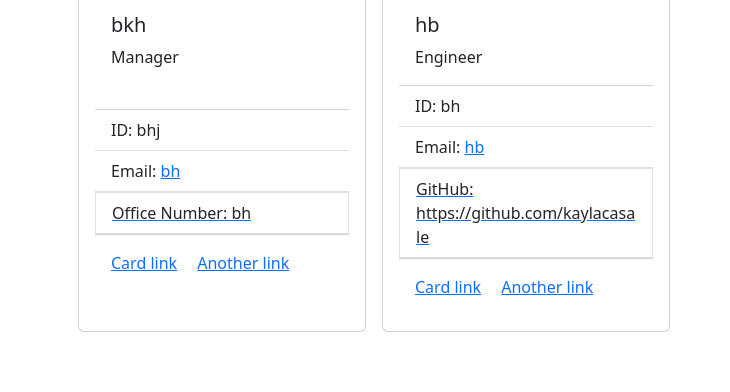
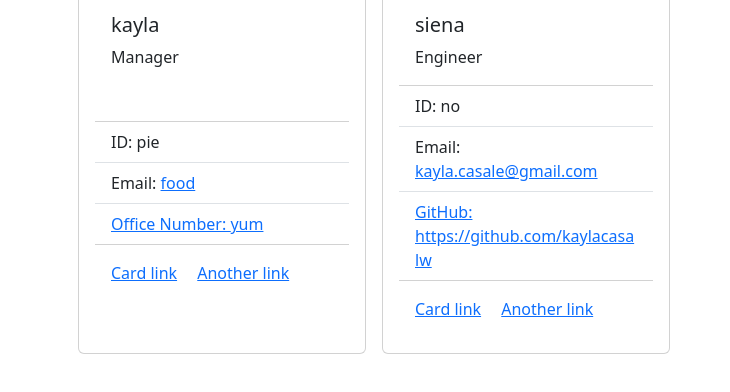
Before and after one commit to kaylacasale/meet-the-team, a website: page index.html in a window 1280 px wide. Shown: the part 100-492 px from the top of the page, without its empty margins (0-730 px from the left). Drawn offline with nearby package versions, Linux system fonts and the light colour scheme.

Commit message:
added portions for displaying URLs and emails and redirecting to correct page

```diff
--- a/index.html
+++ b/index.html
@@ -15,13 +15,13 @@
       <div class="card col-12 col-md-3 col-lg-2 shadow-xl p-3 mx-2" style="width: 18rem;">
         <img class="card-img-top" src="..." alt="Card image cap">
         <div class="card-body">
-            <h5 class="card-title">bkh</h5>
+            <h5 class="card-title">kayla</h5>
             <p class="card-text">Manager</p>
         </div>
         <ul class="list-group list-group-flush">
-            <li class="list-group-item">ID: bhj</li>
-            <li class="list-group-item">Email: <a href="mailto:bhsubject=subject text">bh</li>
-            <li class="list-group-item">Office Number: bh</li>
+            <li class="list-group-item">ID: pie</li>
+            <li class="list-group-item">Email: <a href="mailto:foodsubject=subject text">food</li>
+            <li class="list-group-item">Office Number:  <a href="yum">yum</a></li>
         </ul>
                     <div class="card-body">
                         <a href="#" class="card-link">Card link</a>
@@ -32,13 +32,13 @@
       <div class="card col-12 col-md-3 col-lg-2 shadow-xl p-3 mx-2" style="width: 18rem;">
         <img class="card-img-top" src="..." alt="Card image cap">
         <div class="card-body">
-            <h5 class="card-title">hb</h5>
+            <h5 class="card-title">siena</h5>
             <p class="card-text">Engineer</p>
         </div>
         <ul class="list-group list-group-flush">
-            <li class="list-group-item">ID: bh</li>
-            <li class="list-group-item">Email: <a href="mailto:hbsubject=subject text">hb</li>
-            <li class="list-group-item">GitHub: https://github.com/kaylacasale</li>
+            <li class="list-group-item">ID: no</li>
+            <li class="list-group-item">Email: <a href="mailto:kayla.casale@gmail.comsubject=subject text">kayla.casale@gmail.com</li>
+            <li class="list-group-item">GitHub:  <a href="https://github.com/kaylacasalw">https://github.com/kaylacasalw</a></li>
         </ul>
                     <div class="card-body">
                         <a href="#" class="card-link">Card link</a>
```
Also changed, not shown: index.js (+17 -8 lines).
